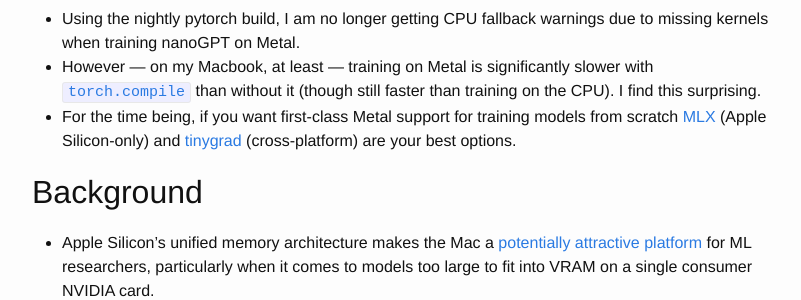
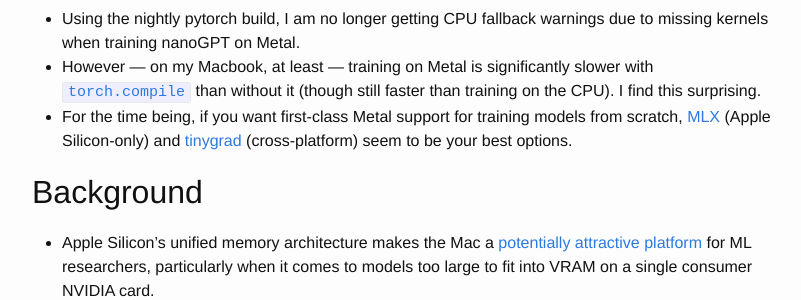
Before and after one commit to vglazer/vglazer.github.io, a Jekyll site: the page built from _posts/2025-09-16-state-of-training-on-metal.md, in a window 1280 px wide and 900 px high, scrolled down 389 px. Shown: the part 152-452 px from the top of the window, without its empty margins (238-1039 px from the left). Built offline with Jekyll 4.4.1, drawn with Linux system fonts in a browser that asks for light colours; nearby versions of some CDN libraries.

Commit message:
Another rewording

```diff
--- a/_posts/2025-09-16-state-of-training-on-metal.md
+++ b/_posts/2025-09-16-state-of-training-on-metal.md
@@ -12,7 +12,7 @@ categories: metal jax pytorch llms nanogpt tinygrad mlx ane asitop
 
 - Using the nightly pytorch build, I am no longer getting CPU fallback warnings due to missing kernels when training nanoGPT on Metal.
 - However &mdash; on my Macbook, at least &mdash; training on Metal is significantly slower with [`torch.compile`](https://docs.pytorch.org/tutorials/intermediate/torch_compile_tutorial.html) than without it (though still faster than training on the CPU). I find this surprising.
-- For the time being, if you want first-class Metal support for training models from scratch [MLX](https://github.com/ml-explore/mlx) (Apple Silicon-only) and [tinygrad](https://github.com/tinygrad/tinygrad) (cross-platform) are your best options.
+- For the time being, if you want first-class Metal support for training models from scratch, [MLX](https://github.com/ml-explore/mlx) (Apple Silicon-only) and [tinygrad](https://github.com/tinygrad/tinygrad) (cross-platform) seem to be your best options.
 
 ## Background
 
```
